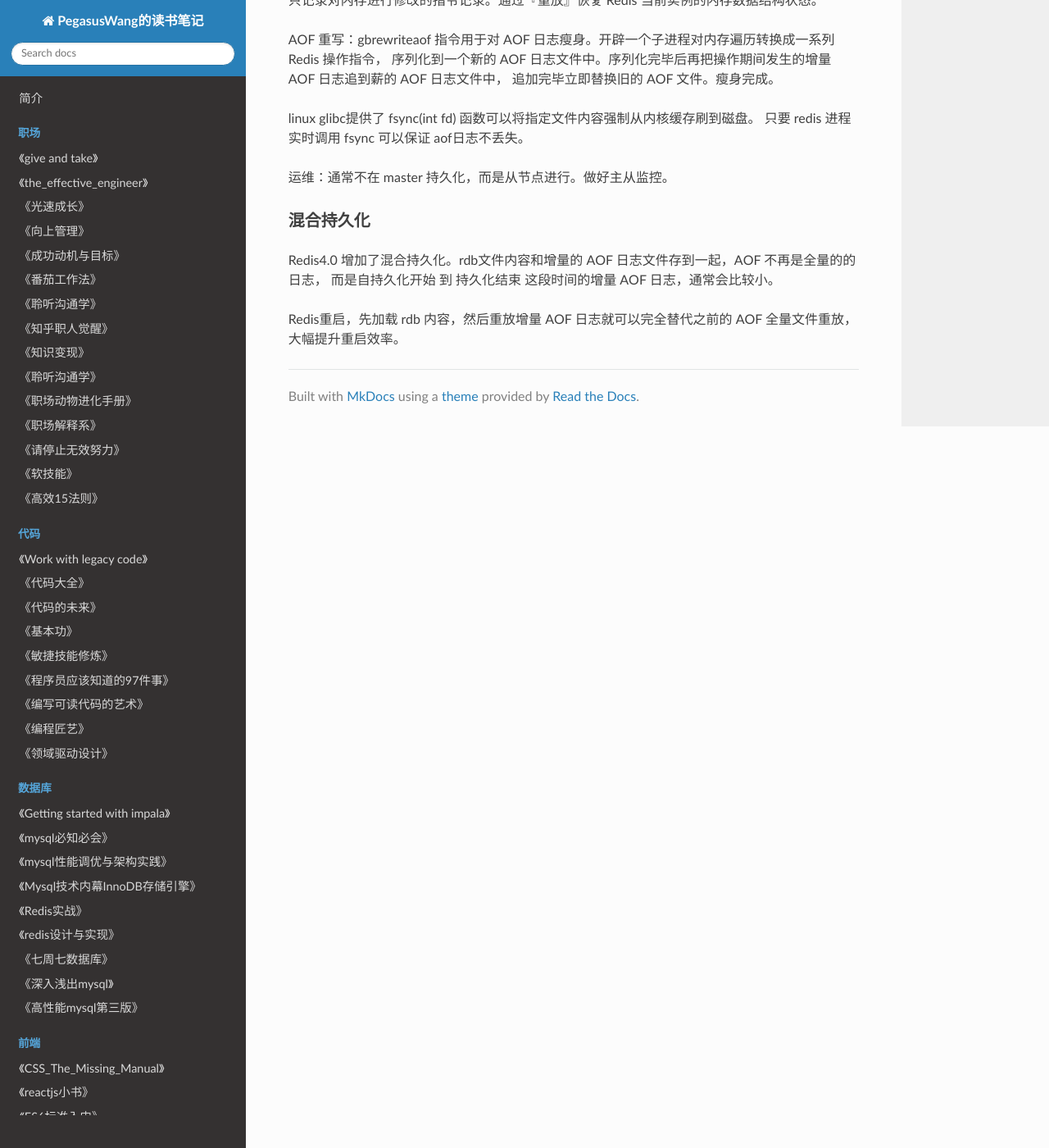
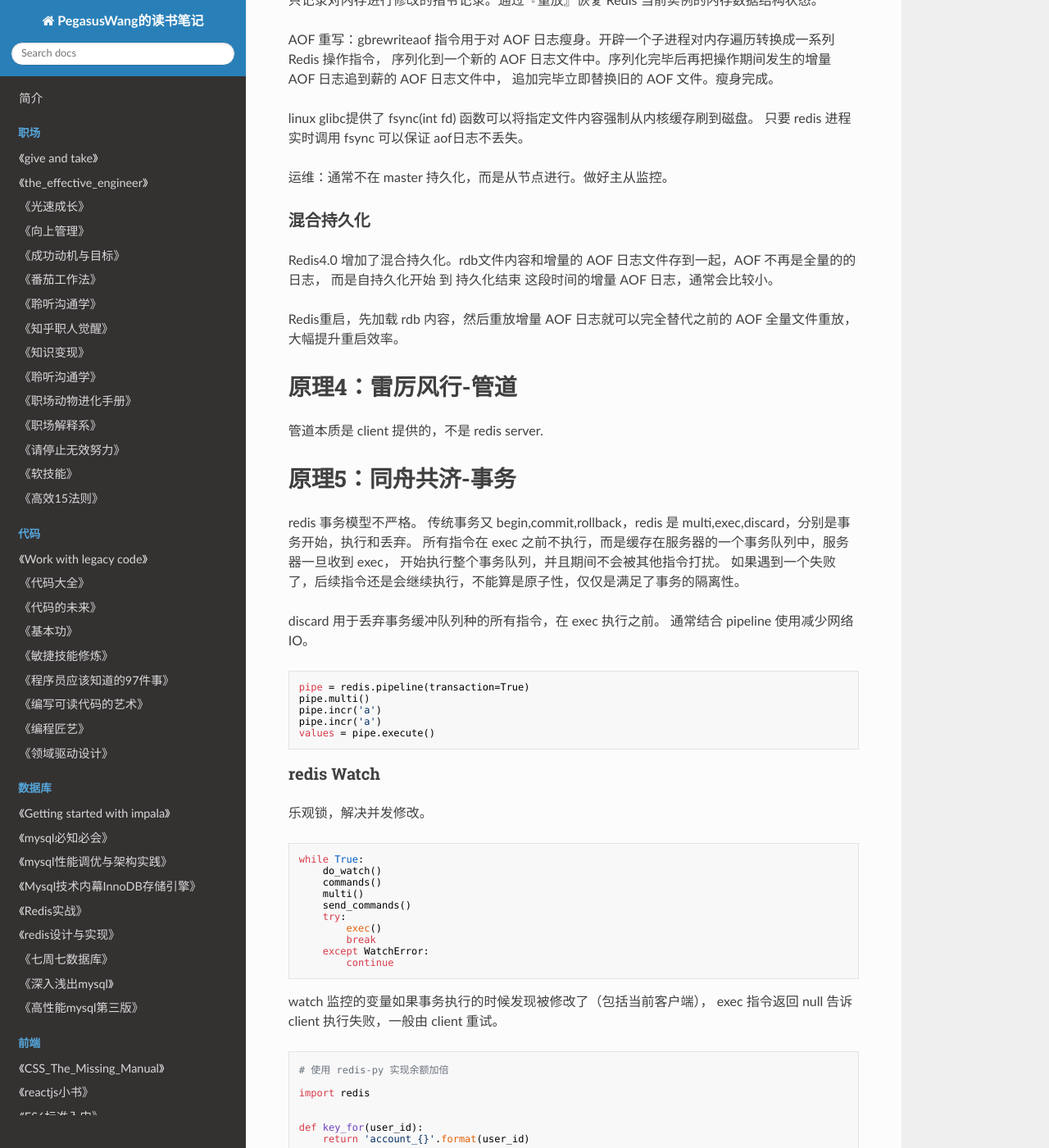
Before and after one commit to PegasusWang/booknotes, an MkDocs documentation site: the page built from docs/database/redis深度历险核心原理和应用实践.md, in a window 1280 px wide and 1400 px high, scrolled down 6256 px. Shown: the whole window at 82% size. Built offline with MkDocs 1.6.1, drawn with Linux system fonts in a browser that asks for light colours; nearby versions of some CDN libraries; old or Windows-style settings are respelled for this version of MkDocs; some of the changed text lies outside the part shown.

Commit message:
redis transaction

````diff
--- a/docs/database/redis深度历险核心原理和应用实践.md
+++ b/docs/database/redis深度历险核心原理和应用实践.md
@@ -307,3 +307,80 @@ Redis4.0 增加了混合持久化。rdb文件内容和增量的 AOF 日志文件
 而是自持久化开始 到 持久化结束 这段时间的增量 AOF 日志，通常会比较小。
 
 Redis重启，先加载 rdb 内容，然后重放增量 AOF 日志就可以完全替代之前的 AOF 全量文件重放，大幅提升重启效率。
+
+
+# 原理4：雷厉风行-管道
+管道本质是 client 提供的，不是 redis server.
+
+# 原理5：同舟共济-事务
+
+redis 事务模型不严格。
+传统事务又 begin,commit,rollback，redis 是 multi,exec,discard，分别是事务开始，执行和丢弃。
+所有指令在 exec 之前不执行，而是缓存在服务器的一个事务队列中，服务器一旦收到 exec，
+开始执行整个事务队列，并且期间不会被其他指令打扰。
+如果遇到一个失败了，后续指令还是会继续执行，不能算是原子性，仅仅是满足了事务的隔离性。
+
+discard 用于丢弃事务缓冲队列种的所有指令，在 exec 执行之前。
+通常结合 pipeline 使用减少网络IO。
+
+```
+pipe = redis.pipeline(transaction=True)
+pipe.multi()
+pipe.incr('a')
+pipe.incr('a')
+values = pipe.execute()
+```
+
+### redis Watch
+
+乐观锁，解决并发修改。
+
+```
+while True:
+    do_watch()
+    commands()
+    multi()
+    send_commands()
+    try:
+        exec()
+        break
+    except WatchError:
+        continue
+```
+
+watch 监控的变量如果事务执行的时候发现被修改了（包括当前客户端），
+exec 指令返回 null 告诉 client 执行失败，一般由 client 重试。
+```
+# 使用 redis-py 实现余额加倍
+
+import redis
+
+
+def key_for(user_id):
+    return 'account_{}'.format(user_id)
+
+
+def double_account(client, user_id):
+    key = key_for(user_id)
+    while True:
+        client.watch(key)
+        value = int(client.get(key))
+        value *= 2
+        pipe = client.pipeline(transaction=True)
+        pipe.multi()
+        pipe.set(key, value)
+        try:
+            pipeline.execute()
+            break  # 成功，退出
+        except redis.WatchError:
+            continue  # 重试
+    return int(client.get(key))  # 重新获余额
+
+
+client = client.StrictRedis()
+user_id = 1
+client.setnx(ke_for(user_id), 5)  # 初始化
+print(double_account(client, user_id))
+```
+
+#  原理6：Pubsub
````
